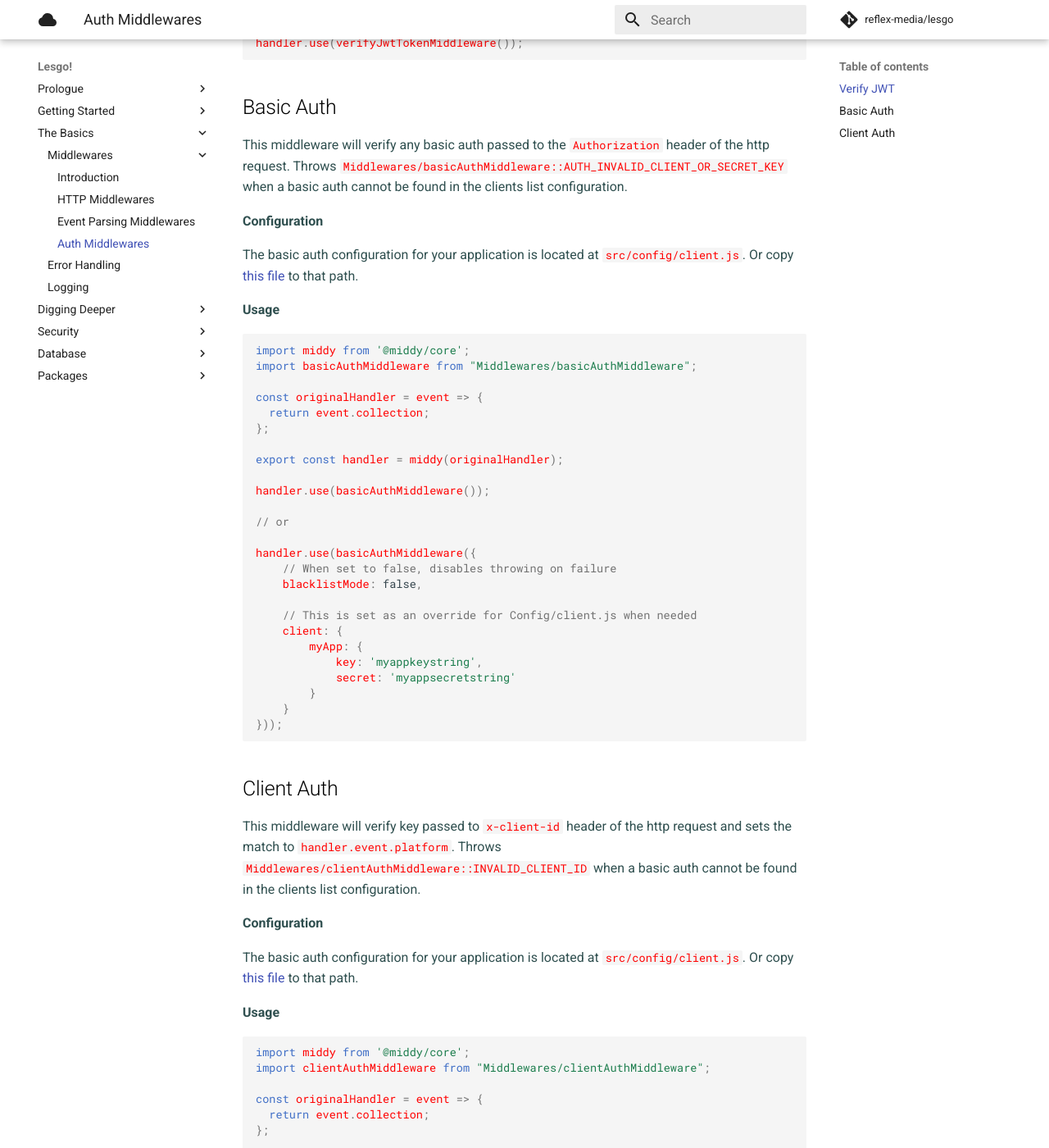
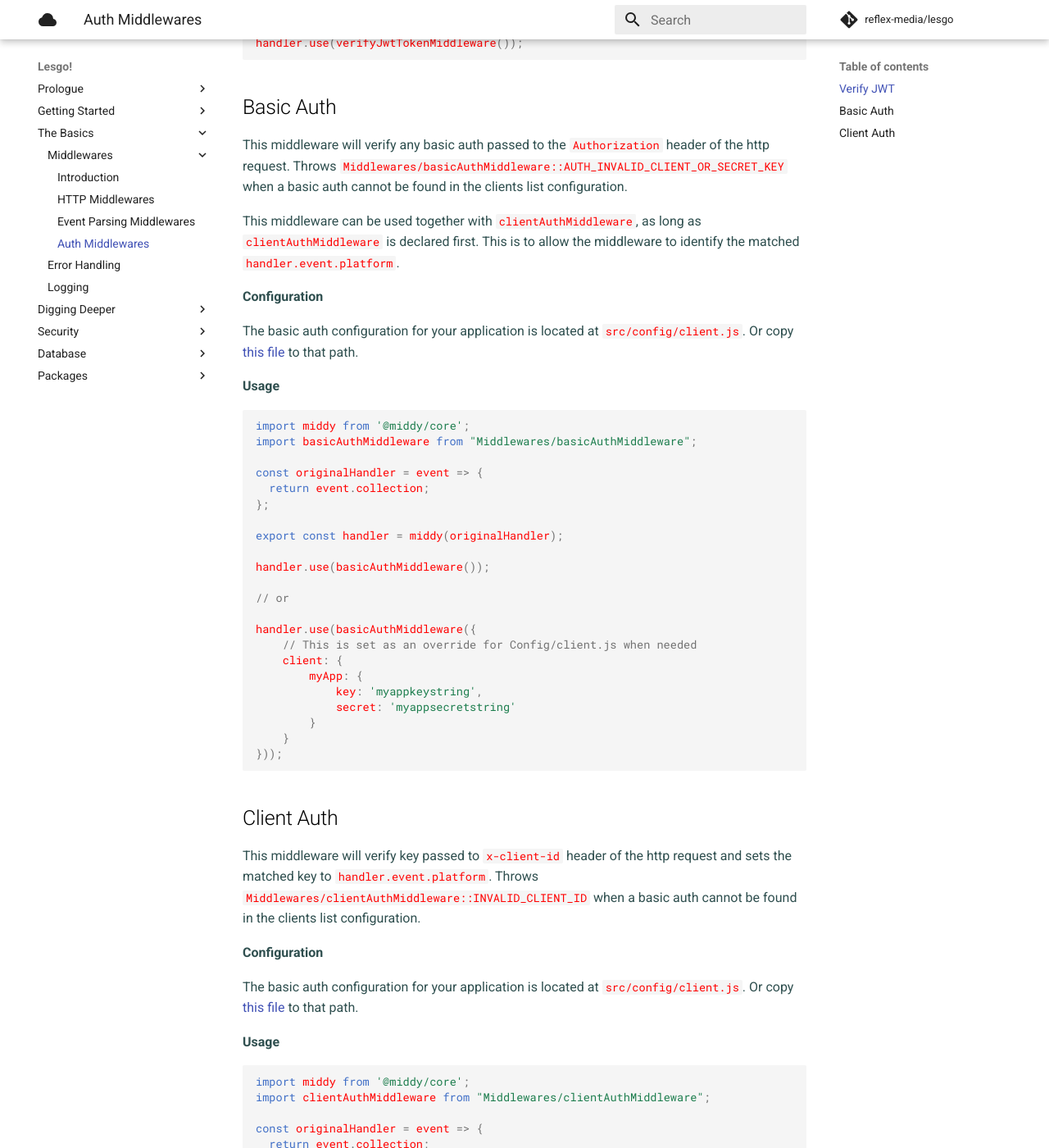
Before and after one commit to reflex-media/lesgo-docs, an MkDocs documentation site: the page built from docs/basics/middlewares/auth.md, in a window 1280 px wide and 1400 px high, scrolled down 1093 px. Shown: the whole window at 82% size. Built offline with MkDocs 1.6.1 and Material for MkDocs 9.7.7, drawn with Linux system fonts in a browser that asks for light colours; comment, search, counter and statistics services are not loaded; the version menu is left out.

Commit message:
feat: update description for client auth middleware

```diff
--- a/docs/basics/middlewares/auth.md
+++ b/docs/basics/middlewares/auth.md
@@ -47,6 +47,9 @@ handler.use(verifyJwtTokenMiddleware());
 
 This middleware will verify any basic auth passed to the `Authorization` header of the http request. Throws `Middlewares/basicAuthMiddleware::AUTH_INVALID_CLIENT_OR_SECRET_KEY` when a basic auth cannot be found in the clients list configuration.
 
+This middleware can be used together with `clientAuthMiddleware`, as long as `clientAuthMiddleware` is declared first.
+This is to allow the middleware to identify the matched `handler.event.platform`.
+
 **Configuration**
 
 The basic auth configuration for your application is located at `src/config/client.js`. Or copy [this file](https://raw.githubusercontent.com/reflex-media/lesgo/master/src/config/client.js) to that path.
@@ -68,9 +71,6 @@ handler.use(basicAuthMiddleware());
 // or
 
 handler.use(basicAuthMiddleware({
-    // When set to false, disables throwing on failure
-    blacklistMode: false,
-
     // This is set as an override for Config/client.js when needed
     client: {
         myApp: {
@@ -83,7 +83,7 @@ handler.use(basicAuthMiddleware({
 
 ## Client Auth
 
-This middleware will verify key passed to `x-client-id` header of the http request and sets the match to `handler.event.platform`. Throws `Middlewares/clientAuthMiddleware::INVALID_CLIENT_ID` when a basic auth cannot be found in the clients list configuration.
+This middleware will verify key passed to `x-client-id` header of the http request and sets the matched key to `handler.event.platform`. Throws `Middlewares/clientAuthMiddleware::INVALID_CLIENT_ID` when a basic auth cannot be found in the clients list configuration.
 
 **Configuration**
 
```
